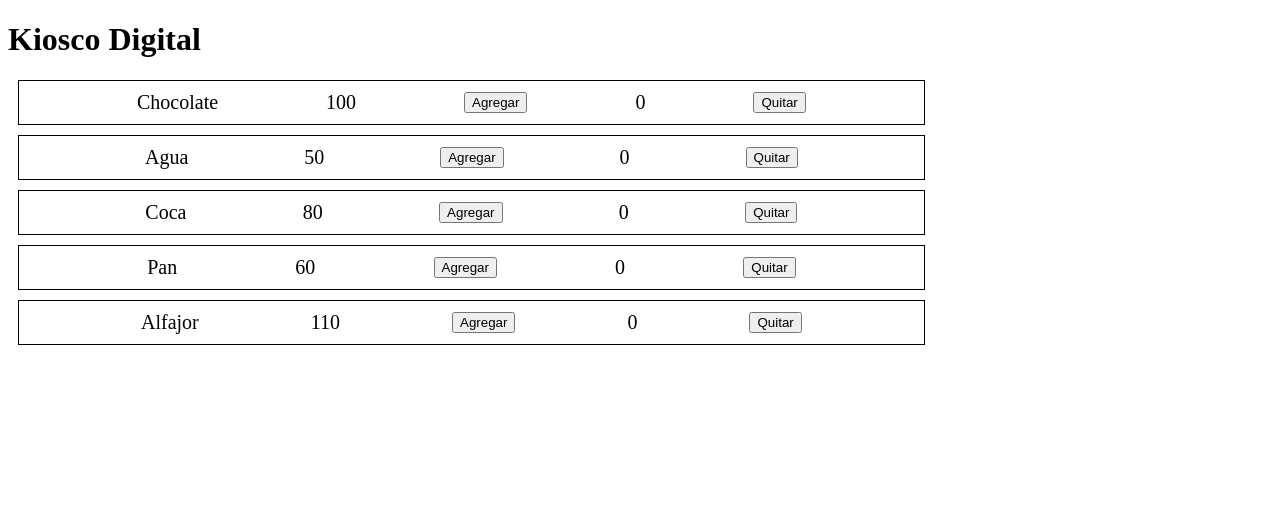
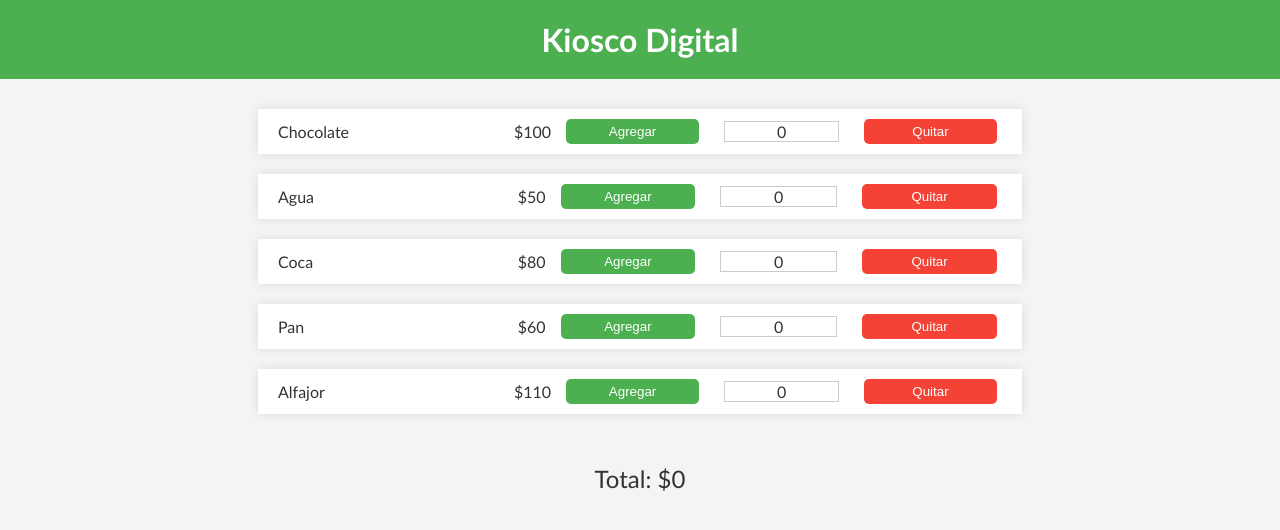
Before and after one commit to RamiroMangione/Preentrega2-Mangione, a plain HTML site: page index.html in a window 1280 px wide. Drawn offline with Linux system fonts and the light colour scheme.

Commit message:
terminado

```diff
--- a/estilos/style.css
+++ b/estilos/style.css
@@ -1,11 +1,100 @@
-.linea{
+/* Estilos generales */
+body {
+    font-family: 'Gill Sans', 'Gill Sans MT', Calibri, 'Trebuchet MS', sans-serif;
+    margin: 0;
+    padding: 0;
+    background-color: #f4f4f4;
+    color: #333;
+}
+
+h1.titulo {
+    text-align: center;
+    padding: 20px;
+    background-color: #4CAF50;
+    color: white;
+    margin: 0;
+}
+
+.gondola {
     display: flex;
-    justify-content: space-evenly;
+    flex-direction: column;
     align-items: center;
-    border: 1px solid black;
+    padding: 20px;
+}
+
+.linea {
+    display: flex;
+    align-items: center;
+    justify-content: space-between;
+    width: 60%;
+    background-color: white;
     padding: 10px;
-    margin: 10px;
-    background-color: rgb(255, 255, 255);
-    font-size: 20px;
-    width: 70%;
+    margin: 10px 0;
+    box-shadow: 0 0 10px rgba(0, 0, 0, 0.1);
 }
+
+.productos {
+    flex: 2;
+    text-align: left;
+    margin: 0 10px;
+}
+
+.precio {
+    flex: 1;
+    text-align: right;
+    margin: 0 10px;
+}
+
+.cantidades {
+    flex: 1;
+    text-align: center;
+    margin: 0 10px;
+    border: 1px solid #ccc;
+
+}
+
+.boton, .boton2 {
+    flex: 1;
+    padding: 5px 10px;
+    border: none;
+    border-radius: 5px;
+    cursor: pointer;
+    margin: 0 15px;
+}
+
+.boton {
+    background-color: #4CAF50;
+    color: white;
+}
+
+.boton2 {
+    background-color: #f44336;
+    color: white;
+}
+
+.boton:hover, .boton2:hover {
+    opacity: 0.8;
+}
+
+.totales {
+    text-align: center;
+    font-size: 1.5em;
+    margin-top: 20px;
+}
+
+@media (max-width: 768px) {
+    .linea {
+        width: 90%;
+        flex-direction: column;
+        align-items: flex-start;
+    }
+
+    .productos, .precio, .boton, .boton2, .cantidades {
+        margin: 5px 0;
+        text-align: left;
+    }
+
+    .precio, .cantidades {
+        text-align: right;
+    }
+}
--- a/js/main.js
+++ b/js/main.js
@@ -1,17 +1,17 @@
-
 const cabeza = document.head;
 const cuerpo = document.body;
 const title = document.createElement("title");
 title.innerHTML = "Kiosco Digital";
 cabeza.appendChild(title);
+
 const h1 = document.createElement("h1");
 h1.innerHTML = "Kiosco Digital";
-cuerpo.appendChild(h1)
-h1.classList.add("titulo")
+cuerpo.appendChild(h1);
+h1.classList.add("titulo");
+
 const contenedor = document.createElement("div");
 cuerpo.appendChild(contenedor);
-contenedor.classList.add("gondola")
-
+contenedor.classList.add("gondola");
 
 const arraydeproductos = [
     {
@@ -39,52 +39,87 @@ const arraydeproductos = [
         precio: 110,
         cantidad: 0
     }
-]
-let count = 0
-total = 0
+];
+
+let count = 0;
+total = 0;
+
+for (let i = 0; i < localStorage.length; i++)
+    {
+    let clave = localStorage.key(i);
+    let valor = localStorage.getItem(clave);
+    if (clave == "total"){
+        total = JSON.parse(valor);
+    }
+    const productoEncontrado = arraydeproductos.find(producto => producto.nombre == clave);
+    if(productoEncontrado){
+        productoEncontrado.cantidad = valor;
+    }
+}
 
 
-for (producto of arraydeproductos){
+for (let producto of arraydeproductos) {
     const linea = document.createElement("div");
     contenedor.appendChild(linea);
-    linea.classList.add("linea")
+    linea.classList.add("linea");
     const articulos = document.createElement("div");
     linea.appendChild(articulos);
     articulos.innerHTML = `${producto.nombre}`;
+    articulos.classList.add("productos");
+
     const precios = document.createElement("div");
     linea.appendChild(precios);
-    precios.innerHTML = `${producto.precio}`
-    articulos.classList.add("precio")
+    precios.innerHTML = `$${producto.precio}`;
+
     const boton = document.createElement("button");
     linea.appendChild(boton);
     boton.innerHTML = "Agregar";
-    boton.classList.add("boton")
-    boton.id = `${producto.nombre}`
-    boton.addEventListener("click",agregar)
-    cantidades = document.createElement("div");
+    boton.classList.add("boton");
+    boton.id = `${producto.nombre}`;
+
+    const cantidades = document.createElement("div");
     linea.appendChild(cantidades);
-    cantidades.innerHTML = `${producto.cantidad}`
+    cantidades.innerHTML = `${producto.cantidad}`;
+    cantidades.classList.add("cantidades");
+
     const boton2 = document.createElement("button");
     linea.appendChild(boton2);
     boton2.innerHTML = "Quitar";
-    boton2.classList.add("boton2")
-    boton2.id = `${producto.nombre + "2"}`
-    boton2.addEventListener("click",quitar)
-    function agregar(){
-        count ++
-        total = total + parseInt(precios.innerHTML)
-        console.log(total)
-        console.log(articulos.innerHTML)
-        localStorage.setItem("total",total)
-        localStorage.setItem("cantidad de objetos",count)
-    }
-        function quitar(){
-            console.log(count)
-            if (count > 0){
-                count --
-                total = total - parseInt(precios.innerHTML)
-                localStorage.setItem ("cantidad de objetos",count)
-                localStorage.setItem("total",total)
-            }
+    boton2.classList.add("boton2");
+    boton2.id = `${producto.nombre + "2"}`;
+
+    boton.addEventListener("click", function() {
+        agregar(producto, cantidades);
+    });
+
+    boton2.addEventListener("click", function() {
+        quitar(producto, cantidades);
+    });
+}
+
+function agregar(producto, cantidades) {
+    count++;
+    total += producto.precio;
+    producto.cantidad++;
+    cantidades.innerHTML = `${producto.cantidad}`;
+    localStorage.setItem("total", total);
+    localStorage.setItem(producto.nombre, producto.cantidad);
+    totales.innerHTML = `Total: $${total}`;
+}
+
+function quitar(producto, cantidades) {
+    if (producto.cantidad > 0) {
+        count--;
+        total -= producto.precio;
+        producto.cantidad--;
+        cantidades.innerHTML = `${producto.cantidad}`;
+        localStorage.setItem("total", total);
+        localStorage.setItem(producto.nombre, producto.cantidad);
+        totales.innerHTML = `Total: $${total}`;
     }
 }
+
+const totales = document.createElement("div");
+cuerpo.appendChild(totales);
+totales.innerHTML = `Total: $${total}`;
+totales.classList.add("totales");
```
